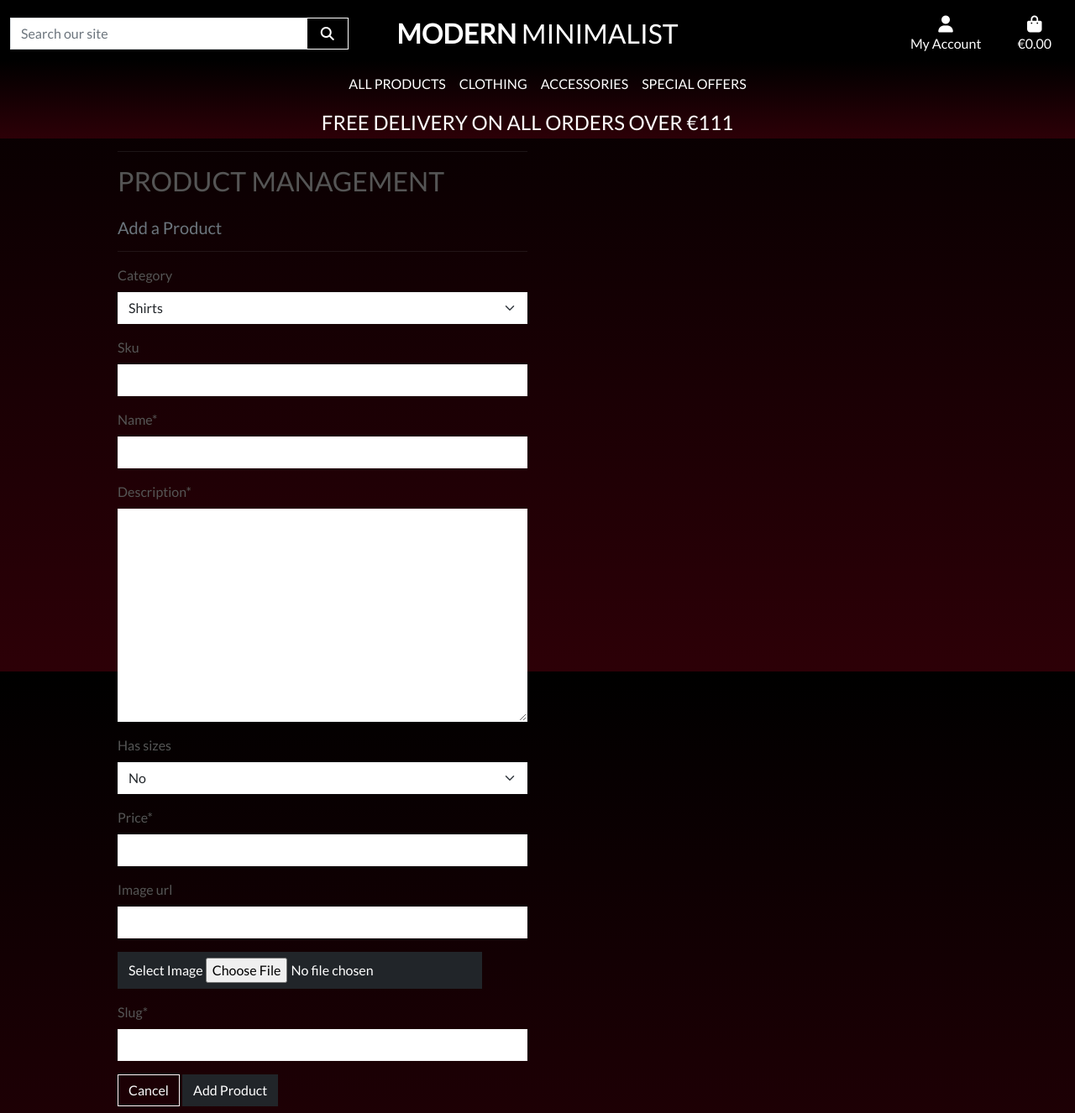
After one commit to ShaneCDev/modern-minimalist, a Django app: page /products/add/ in a window 1280 px wide. The commit adds this page. Shown: the whole page at 84% size. Run offline with Django 4.2, Linux system fonts and the light colour scheme; a user stored in the database is signed in; data comes from the database, SQL or seed files in the repository; some libraries are stand-ins or nearby versions.

Commit message:
added CRUD functionality, updated urls, updated links on main-nav and added noimage.png for products without an image

```diff
--- /dev/null
+++ b/products/templates/products/add_product.html
@@ -0,0 +1,53 @@
+{% extends "base.html" %}
+{% load static %}
+
+{% block page_header %}
+    <div class="container header-container">
+        <div class="row">
+            <div class="col"></div>
+        </div>
+    </div>
+{% endblock %}
+
+{% block content %}
+<!-- need to style this at a later date to fix the gradient <div class="overlay"></div> -->
+<div class="container">
+    <div class="row">
+        <div class="col-12 col-md-6">
+            <hr>
+            <h2 class="logo-font mb-4">Product Management</h2>
+            <h5 class="text-muted">Add a Product</h5>
+            <hr>
+        </div>
+    </div>
+
+    <div class="row">
+        <div class="col-12 col-md-6">
+            <form action="{% url 'add_product' %}" class="form mb-2" method="post" enctype="multipart/form-data">
+                {% csrf_token %}
+                {% for field in form %}
+                    {% if field.name != 'image' %}
+                        {{ field| as_crispy_field }}
+                    {% else %}
+                        {{ field }}
+                    {% endif %}
+                {% endfor %}
+                <div class="text-right">
+                    <a href="{% url 'products' %}" class="btn btn-outline-light rounded-0">Cancel</a>
+                    <button class="btn btn-dark rounded-0" type="submit">Add Product</button>
+                </div>
+            </form>
+        </div>
+    </div>
+</div>
+{% endblock %}
+
+{% block postloadjs %}
+    {{ block.super }}
+    <script type="text/javascript">
+        document.getElementsById('new-image').addEventListener('change', function() {
+            var file = document.getElementById('new-image').files[0];
+            document.getElementById('filename').textContent = `Image will be set to: ${file.name}`;
+        });
+    </script>
+{% endblock %}
--- a/products/urls.py
+++ b/products/urls.py
@@ -5,4 +5,6 @@ urlpatterns = [
     path('', views.all_products, name='products'),
     path('<slug:slug>', views.product_detail, name='product_detail'),
     path('edit/<slug:slug>/<int:product_id>/', views.edit_product, name='edit_product'),
+    path('add/', views.add_product, name='add_product'),
+    path('delete/<int:product_id>/', views.delete_product, name='delete_product'),
 ]
--- a/products/views.py
+++ b/products/views.py
@@ -69,6 +69,33 @@ def product_detail(request, slug):
 
 
 @login_required
+def add_product(request):
+    """Add a product to the store"""
+    if not request.user.is_superuser:
+        # add messages
+        return redirect(reverse('home'))
+
+    if request.method == 'POST':
+        form = ProductForm(request.POST, request.FILES)
+        if form.is_valid():
+            product = form.save()
+            # add messages
+            return redirect(reverse('product_detail'), args=[product.slug])
+        else:
+            # add messages
+            print('add messages')
+    else:
+        form = ProductForm()
+
+    template = 'products/add_product.html'
+    context = {
+        'form': form,
+    }
+
+    return render(request, template, context)
+
+
+@login_required
 def edit_product(request, slug, product_id):
     """Edit existing products"""
     if not request.user.is_superuser:
@@ -99,7 +126,7 @@ def edit_product(request, slug, product_id):
 
 
 @login_required
-def delete_product(request, slug, product_id):
+def delete_product(request, product_id):
     """Delete products from the store"""
     if not request.user.is_superuser:
         # add messages
--- a/templates/base.html
+++ b/templates/base.html
@@ -65,7 +65,7 @@
             <div class="col-12 col-lg-4 my-auto py-1 py-lg-0">
                 <ul class="list-inline list-unstyled text-center text-lg-end my-0">
                     <li class="list-inline-item dropdown">
-                        <a href="#" class="text-white nav-link" id="user-options" data-toggle="dropdown" aria-haspopup="true" aria-expanded="false">
+                        <a href="#" class="text-white nav-link" id="user-options" data-bs-toggle="dropdown" aria-haspopup="true" aria-expanded="false">
                             <div class="text-center">
                                 <div><i class="fas fa-user fa-lg"></i></div>
                                 <p class="my-0">My Account</p>
@@ -74,7 +74,7 @@
                         <div class="dropdown-menu border-0" aria-labelledby="user-options">
                             {% if request.user.is_authenticated %}
                                 {% if request.user.is_superuser %}
-                                    <a href="#" class="dropdown-item">Product Management</a>
+                                    <a href="{% url 'add_product' %}" class="dropdown-item">Product Management</a>
                                 {% endif %}
                                 <a href="#" class="dropdown-item">My Profile</a>
                                 <a href="#" class="dropdown-item">Logout</a>
```
Also changed, not shown: products/forms.py (+8 -1 lines), media/noimage.png (added).
